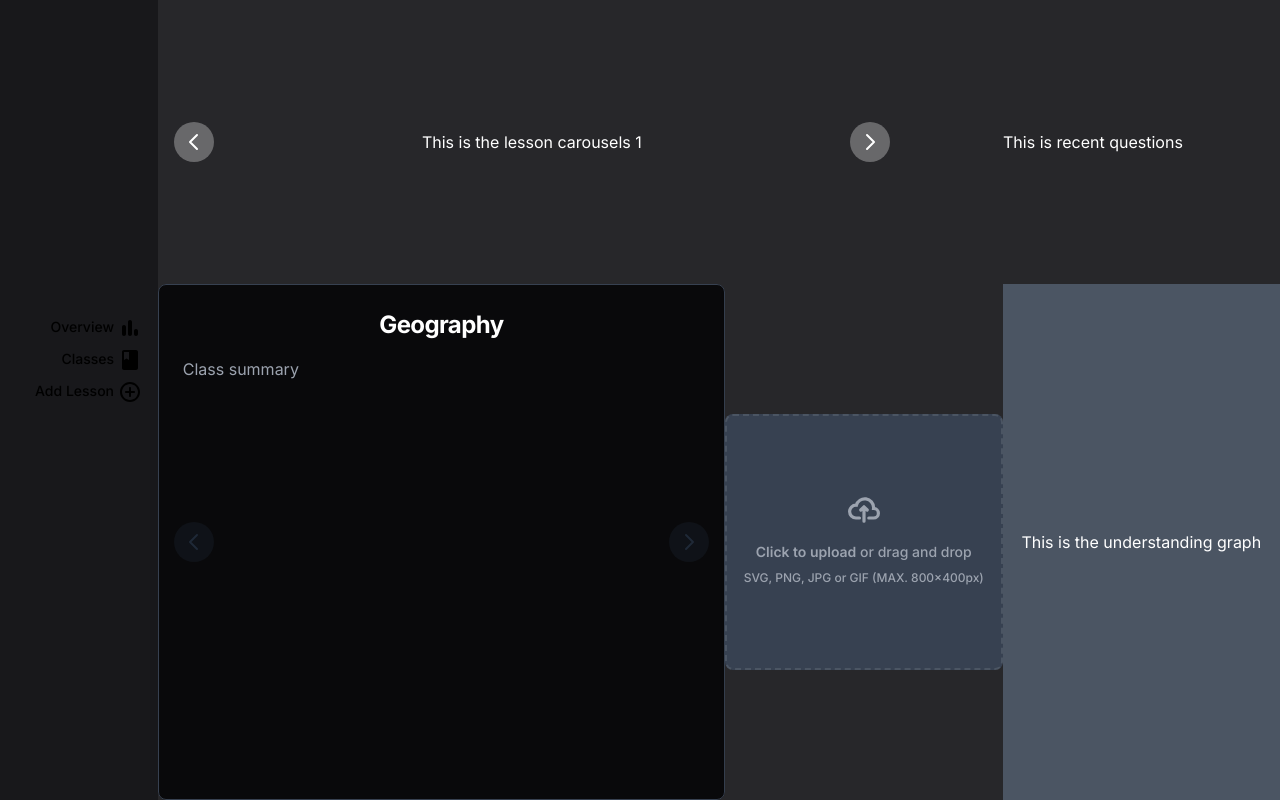
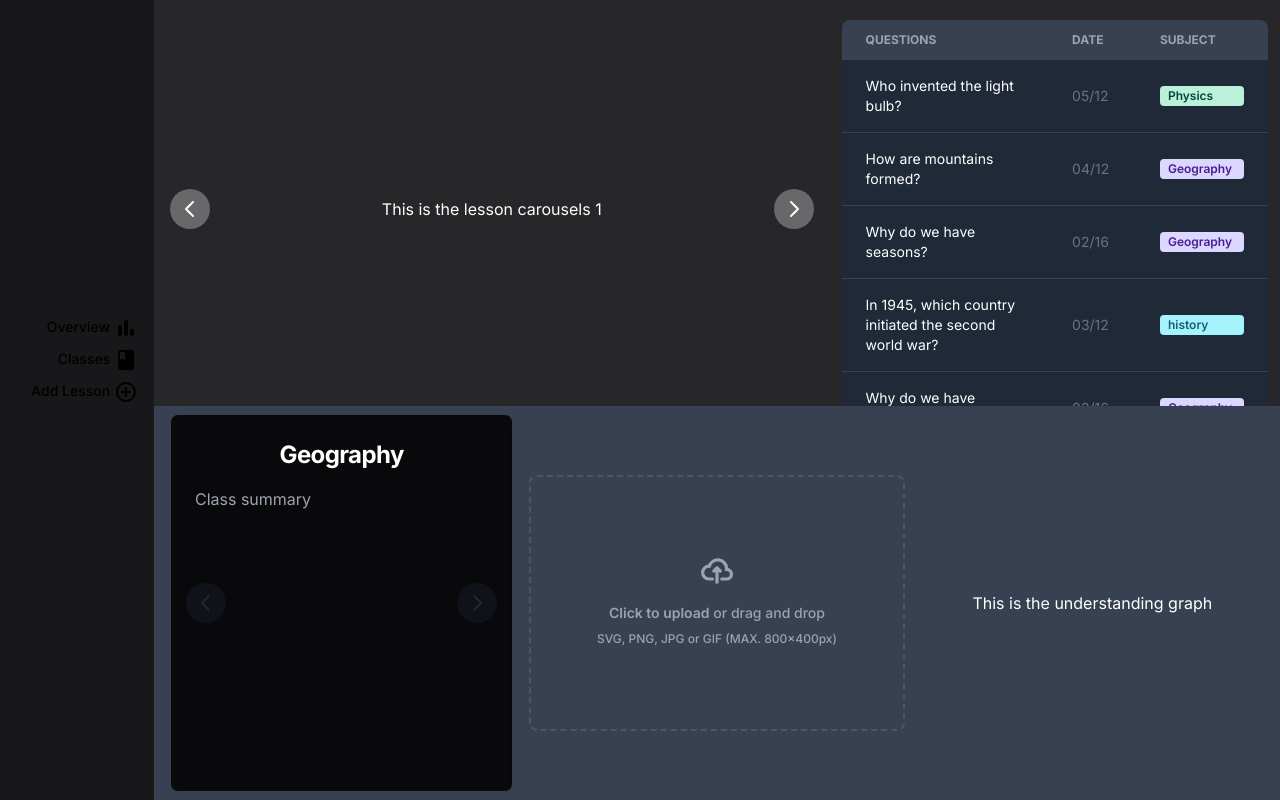
Before and after one commit to amadrafi/qubed_react, a Next.js app: page / in a window 1280 px wide. Built offline with nearby package versions, Linux system fonts and the light colour scheme.

Commit message:
added list of questions

```diff
--- /dev/null
+++ b/src/app/components/QuestionRow.js
@@ -0,0 +1,16 @@
+'use client'
+import { Table } from 'flowbite-react';
+import { Badge } from 'flowbite-react';
+
+
+function QuestionRow(props) {
+  return(
+    <Table.Row className="bg-white dark:border-gray-700 dark:bg-gray-800 flex-col">
+      <Table.Cell className="whitespace-normal font-small text-gray-900 dark:text-white">{props.question}</Table.Cell>
+      <Table.Cell className='w-20'>{props.date}</Table.Cell>
+      <Table.Cell className='w-32'><Badge color={props.color}> {props.subject} </Badge></Table.Cell>
+    </Table.Row>
+  );
+}
+
+export default QuestionRow;
--- a/src/app/components/RecentQuestions.js
+++ b/src/app/components/RecentQuestions.js
@@ -1,6 +1,34 @@
+'use client';
+
+import { Table } from 'flowbite-react';
+import QuestionRow from './QuestionRow';
+
 function RecentQuestions(){
   return (
-    <h1 className="text-center mx-auto">This is recent questions</h1>
+    <div className=" w-full mx-3 max-h-full max-h-96 lg:max-h-full overflow-y-scroll py-2">
+      <Table hoverable className='dark'>
+        <Table.Head className='sticky'>
+          <Table.HeadCell>Questions</Table.HeadCell>
+          <Table.HeadCell>Date</Table.HeadCell>
+          <Table.HeadCell>Subject</Table.HeadCell>
+        </Table.Head>
+        <Table.Body className="divide-y">
+          <QuestionRow question="Who invented the light bulb?" date="05/12" subject="Physics" color="success"/>
+          <QuestionRow question="How are mountains formed?" date="04/12" subject ="Geography" color='purple'/>
+          <QuestionRow question='Why do we have seasons?' date='02/16' subject='Geography' color='purple'/>
+          <QuestionRow question='In 1945, which country initiated the second world war?' date='03/12' subject='history'/>
+          <QuestionRow question="Why do we have seasons?" date="02/16" subject="Geography" color='purple'/>
+          <QuestionRow question="What are the parts of a flower?" date="02/17" subject="Biology" />
+          <QuestionRow question="Who built the pyramids?" date="02/18" subject="History" />
+          <QuestionRow question="What is photosynthesis?" date="02/19" subject="Biology" />
+          <QuestionRow question="How do computers work?" date="02/20" subject="Technology" />
+          <QuestionRow question="What is gravity?" date="02/21" subject="Physics" />
+          <QuestionRow question="Who discovered America?" date="02/22" subject="History" />
+          <QuestionRow question="How do we see colors?" date="02/23" subject="Science" />
+          <QuestionRow question="What causes earthquakes?" date="02/24" subject="Geography" color='purple'/>
+        </Table.Body>
+      </Table>
+    </div>
   );
 }
 
--- a/src/app/layout.js
+++ b/src/app/layout.js
@@ -23,7 +23,7 @@ export default function RootLayout({ children }) {
         <ThemeModeScript />
       </head>
       <body className={inter.className}>
-        <div className='h-screen flex flex-row bg-inherit'>
+        <div className='h-screen flex flex-row bg-inherit overflow-x-hidden'>
           <Navbar />
           <div className="flex-auto">{children}</div>
         </div>
--- a/src/app/page.js
+++ b/src/app/page.js
@@ -8,23 +8,23 @@ import UnderstandingGraph from "./components/UnderstandingGraph";
 
 export default function Home() {
   return (
-    <div className=" bg-zinc-800 text-white min-h-full flex flex-col">
-      <div className=" flex-auto flex flex-row">
-        <div className="basis-2/3 flex items-center">
+    <div className=" bg-zinc-800 text-white h-full max-w-full flex flex-col pt-3">
+      <div className="flex flex-row h-3/6">
+        <div className="w-3/5 flex items-center">
           <LessonCarousels />
         </div>
-        <div className="basis-1/3 flex items-center">
+        <div className="w-2/5 flex items-start">
           <RecentQuestions />
         </div>
       </div>
-      <div className="flex-auto flex-row flex">
-        <div className="basis-1/3 flex items-center">
+      <div className="flex-row flex flex-auto">
+        <div className="w-1/3 px-4  bg-gray-700 py-2 flex items-center">
           <ClassSummaries />
         </div>
-        <div className="basis-1/3 flex items-center">
+        <div className="w-1/3 bg-gray-700 flex items-center">
           <UploadPicture />
         </div>
-        <div className="basis-1/3 bg-gray-600 flex items-center">
+        <div className="w-1/3 bg-gray-700 flex items-center">
           <UnderstandingGraph />
         </div>
       </div>
```
